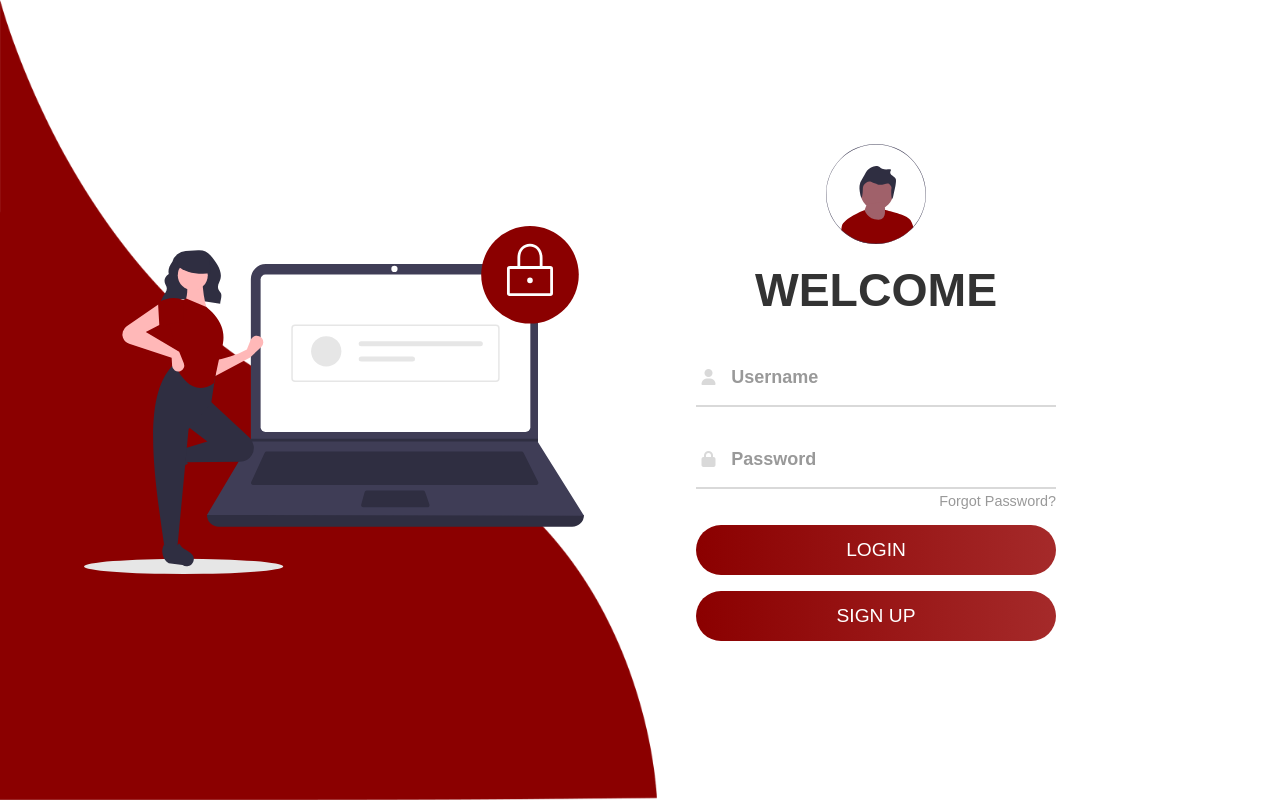
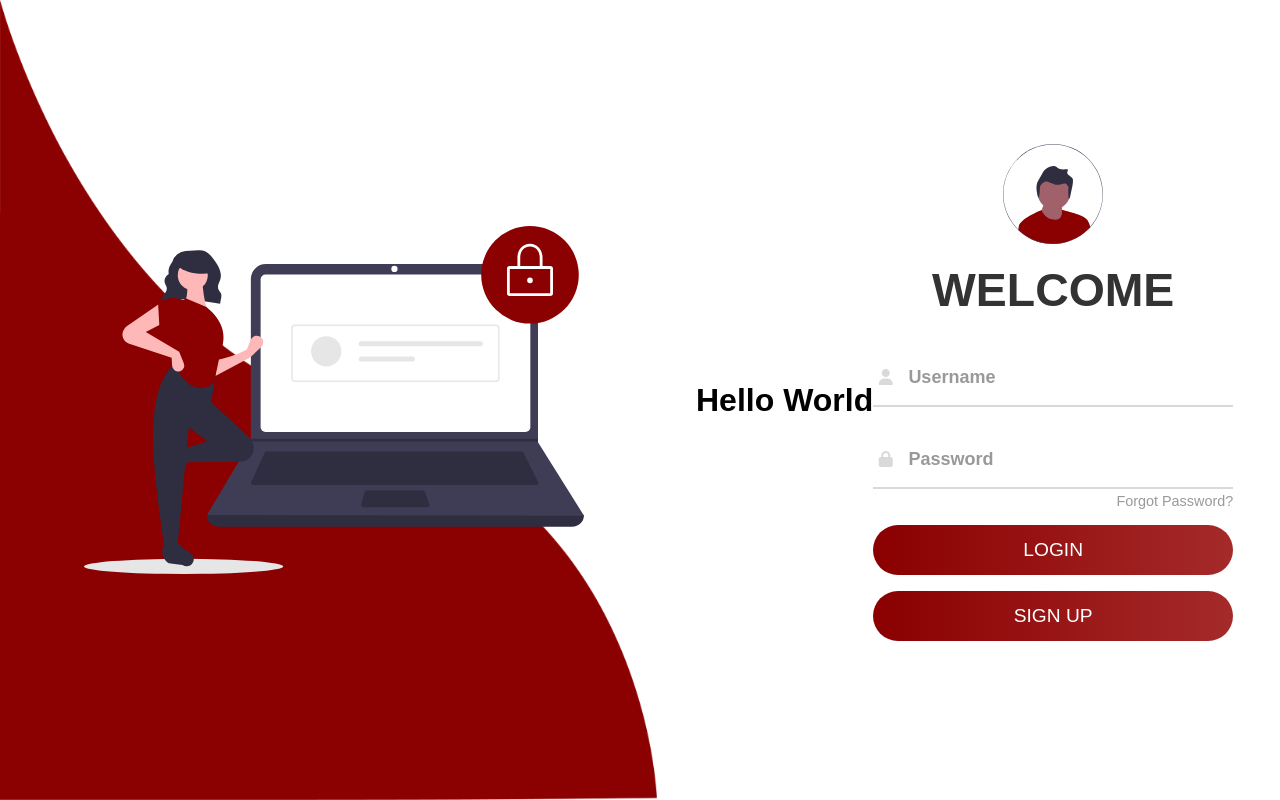
Before and after one commit to don35/public-information, a PHP site: page / in a window 1280 px wide. Run offline with PHP 8.4, Linux system fonts and the light colour scheme; some libraries are stand-ins or nearby versions.

Commit message:
hello world

```diff
--- a/index.php
+++ b/index.php
@@ -10,10 +10,12 @@
 <body>
     <img class="wave" src="img/wave1.png">
         <div class="container">
+
             <div class="img">
                 <img src="img/login.svg">
             </div>
             <div class="login-content">
+                <h1 class="title">Hello World</h1>
                 <form action="login.php" method="post">
                     <img src="img/avatar.svg">
                     <h2 class="title">Welcome</h2>
```
